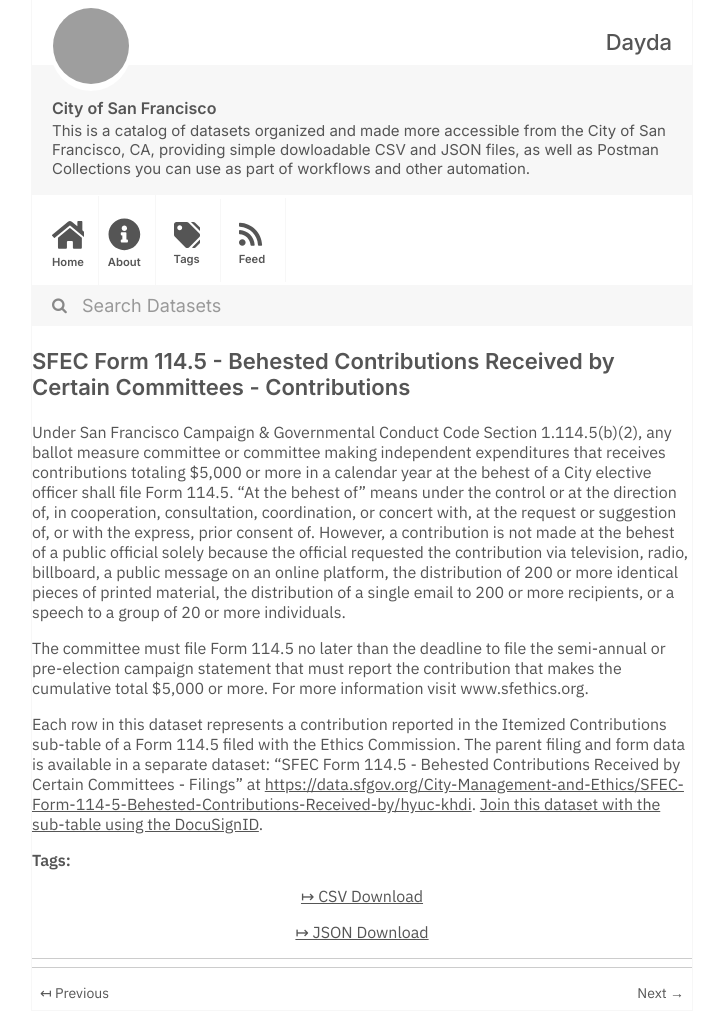
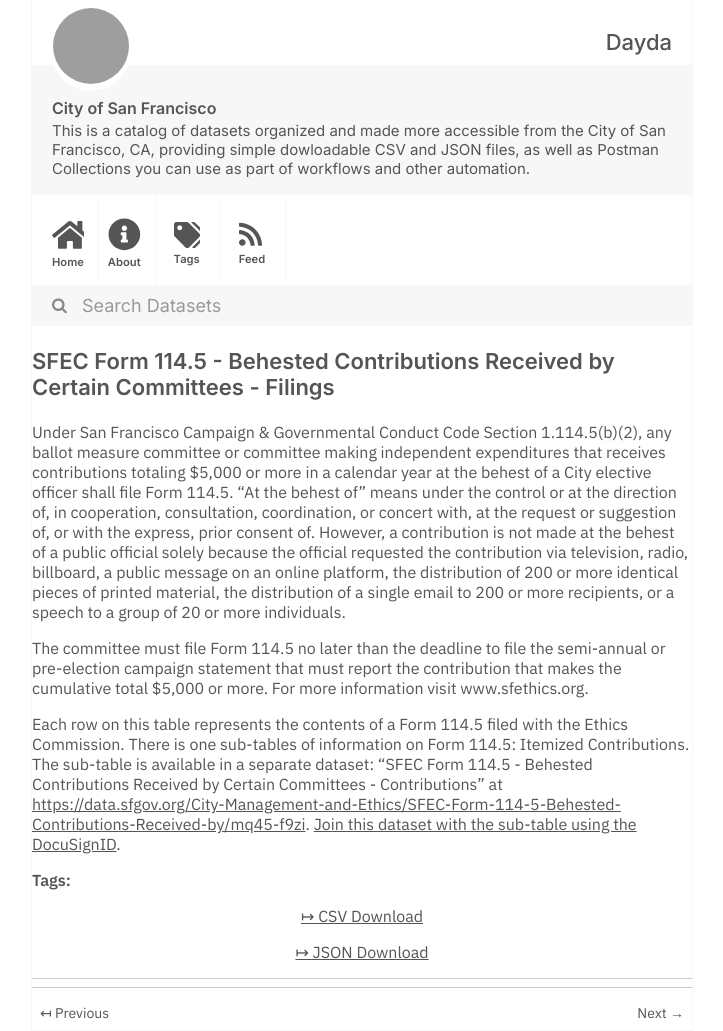
Before and after one commit to dayda-entities/city-of-san-francisco, a Jekyll site: the page built from _posts/2020-11-10-sfec-form-1145-behested-contri.md, in a window 1280 px wide, cut to the strip 0-1031 px from the top of the page. Shown: the whole strip, without its empty margins (278-1001 px from the left). Built offline with Jekyll 4.4.1, drawn with Linux system fonts in a browser that asks for light colours; part of the change alters nothing that is shown; grey boxes are pictures that could not be loaded.

Commit message:
Publish Data

```diff
--- a/_posts/2020-11-10-sfec-form-1145-behested-contri.md
+++ b/_posts/2020-11-10-sfec-form-1145-behested-contri.md
@@ -1,16 +1,16 @@
 ---
 title: >-
   SFEC Form 114.5 - Behested Contributions Received by Certain Committees -
-  Contributions
-created: '2020-11-10T16:56:45.040008'
-modified: '2020-11-10T16:56:45.040015'
+  Filings
+created: '2020-11-10T16:56:38.378372'
+modified: '2020-11-10T16:56:38.378384'
 state: active
 type: dataset
 tags: []
 groups:
   - Local Government
-csv_url: 'https://data.sfgov.org/api/views/mq45-f9zi/rows.csv?accessType=DOWNLOAD'
-json_url: 'https://data.sfgov.org/api/views/mq45-f9zi/rows.json?accessType=DOWNLOAD'
+csv_url: 'https://data.sfgov.org/api/views/hyuc-khdi/rows.csv?accessType=DOWNLOAD'
+json_url: 'https://data.sfgov.org/api/views/hyuc-khdi/rows.json?accessType=DOWNLOAD'
 layout: post
 
 ---
@@ -18,4 +18,4 @@ Under San Francisco Campaign & Governmental Conduct Code Section 1.114.5(b)(2),
 
 The committee must file Form 114.5 no later than the deadline to file the semi-annual or pre-election campaign statement that must report the contribution that makes the cumulative total $5,000 or more. For more information visit www.sfethics.org.
 
-Each row in this dataset represents a contribution reported in the Itemized Contributions sub-table of a Form 114.5 filed with the Ethics Commission. The parent filing and form data is available in a separate dataset: "SFEC Form 114.5 - Behested Contributions Received by Certain Committees - Filings" at <a href="https://data.sfgov.org/City-Management-and-Ethics/SFEC-Form-114-5-Behested-Contributions-Received-by/hyuc-khdi">https://data.sfgov.org/City-Management-and-Ethics/SFEC-Form-114-5-Behested-Contributions-Received-by/hyuc-khdi</a>. <a href="https://sfethics.org/disclosures/how-to-join-disclosure-datasets-using-microsoft-excel">Join this dataset with the sub-table using the DocuSignID</a>.
+Each row on this table represents the contents of a Form 114.5 filed with the Ethics Commission. There is one sub-tables of information on Form 114.5: Itemized Contributions. The sub-table is available in a separate dataset: "SFEC Form 114.5 - Behested Contributions Received by Certain Committees - Contributions" at <a href="https://data.sfgov.org/City-Management-and-Ethics/SFEC-Form-114-5-Behested-Contributions-Received-by/mq45-f9zi">https://data.sfgov.org/City-Management-and-Ethics/SFEC-Form-114-5-Behested-Contributions-Received-by/mq45-f9zi</a>. <a href="https://sfethics.org/disclosures/how-to-join-disclosure-datasets-using-microsoft-excel">Join this dataset with the sub-table using the DocuSignID</a>.
```
